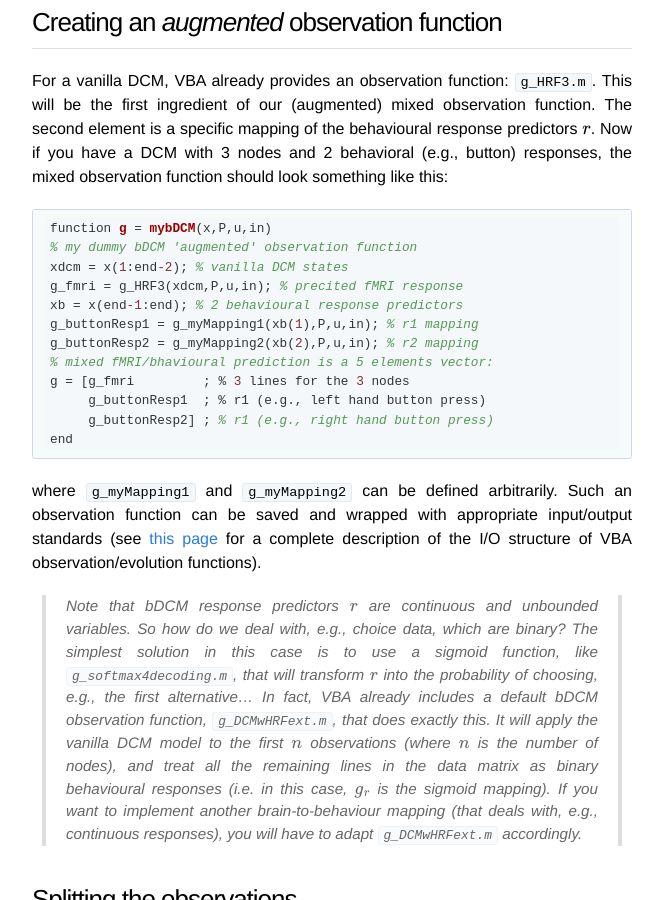
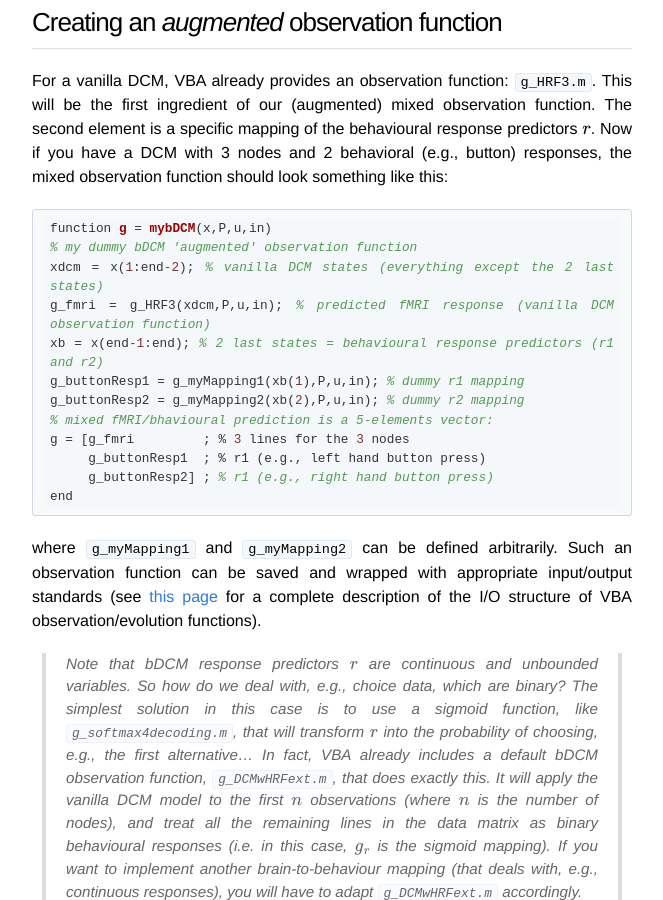
Before and after one commit to MBB-team/VBA-toolbox, a Jekyll site: the page built from _wiki/behavioural-DCM.md, in a window 1280 px wide and 900 px high, scrolled down 5019 px. Shown: the whole window, without its empty margins (308-971 px from the left). Built offline with Jekyll 4.4.1, drawn with Linux system fonts in a browser that asks for light colours; nearby versions of some CDN libraries; formulas are drawn with MathJax 3.

Commit message:
Update behavioural-DCM.md

````diff
--- a/_wiki/behavioural-DCM.md
+++ b/_wiki/behavioural-DCM.md
@@ -112,12 +112,12 @@ For a vanilla DCM, VBA already provides an observation function: `g_HRF3.m`. Thi
 ```matlab
 function g = mybDCM(x,P,u,in)
 % my dummy bDCM 'augmented' observation function
-xdcm = x(1:end-2); % vanilla DCM states
-g_fmri = g_HRF3(xdcm,P,u,in); % precited fMRI response
-xb = x(end-1:end); % 2 behavioural response predictors
-g_buttonResp1 = g_myMapping1(xb(1),P,u,in); % r1 mapping
-g_buttonResp2 = g_myMapping2(xb(2),P,u,in); % r2 mapping
-% mixed fMRI/bhavioural prediction is a 5 elements vector:
+xdcm = x(1:end-2); % vanilla DCM states (everything except the 2 last states)
+g_fmri = g_HRF3(xdcm,P,u,in); % predicted fMRI response (vanilla DCM observation function)
+xb = x(end-1:end); % 2 last states = behavioural response predictors (r1 and r2)
+g_buttonResp1 = g_myMapping1(xb(1),P,u,in); % dummy r1 mapping
+g_buttonResp2 = g_myMapping2(xb(2),P,u,in); % dummy r2 mapping
+% mixed fMRI/bhavioural prediction is a 5-elements vector:
 g = [g_fmri         ; % 3 lines for the 3 nodes
      g_buttonResp1  ; % r1 (e.g., left hand button press)
      g_buttonResp2] ; % r1 (e.g., right hand button press)
````
